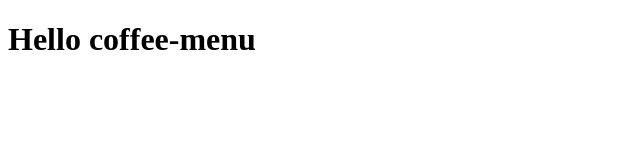
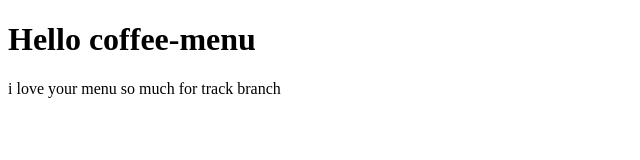
Before and after one commit to OudomK/gitflow, a plain HTML site: page coffee-menu.html in a window 1280 px wide. Shown: the whole page, without its empty margins (0-640 px from the left). Drawn offline with Linux system fonts and the light colour scheme.

Commit message:
i edit p in coffee-menu from trach branch

```diff
--- a/coffee-menu.html
+++ b/coffee-menu.html
@@ -7,5 +7,6 @@
 </head>
 <body>
     <h1>Hello coffee-menu</h1>
+    <p>i love your menu so much for track branch </p>
 </body>
 </html>
```
